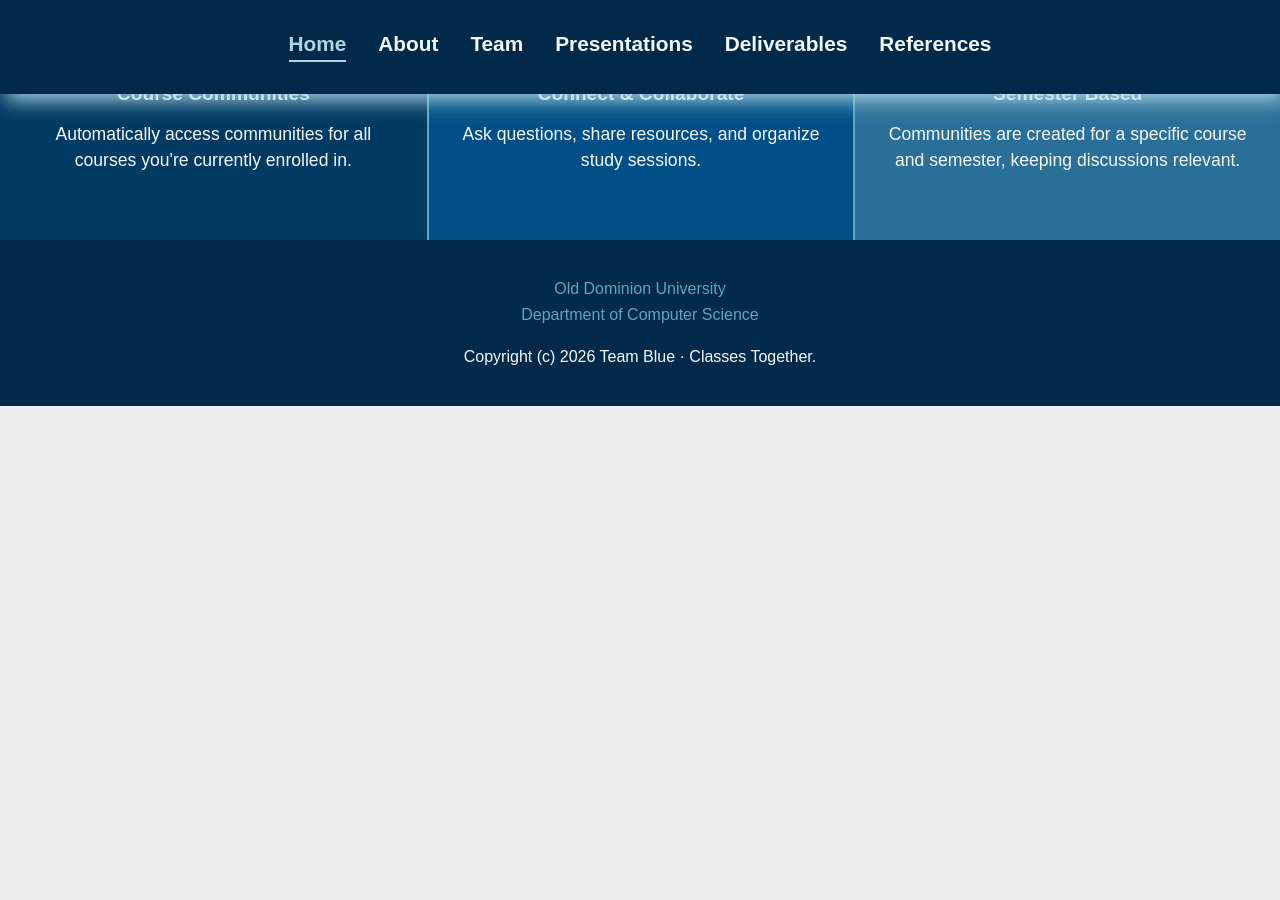
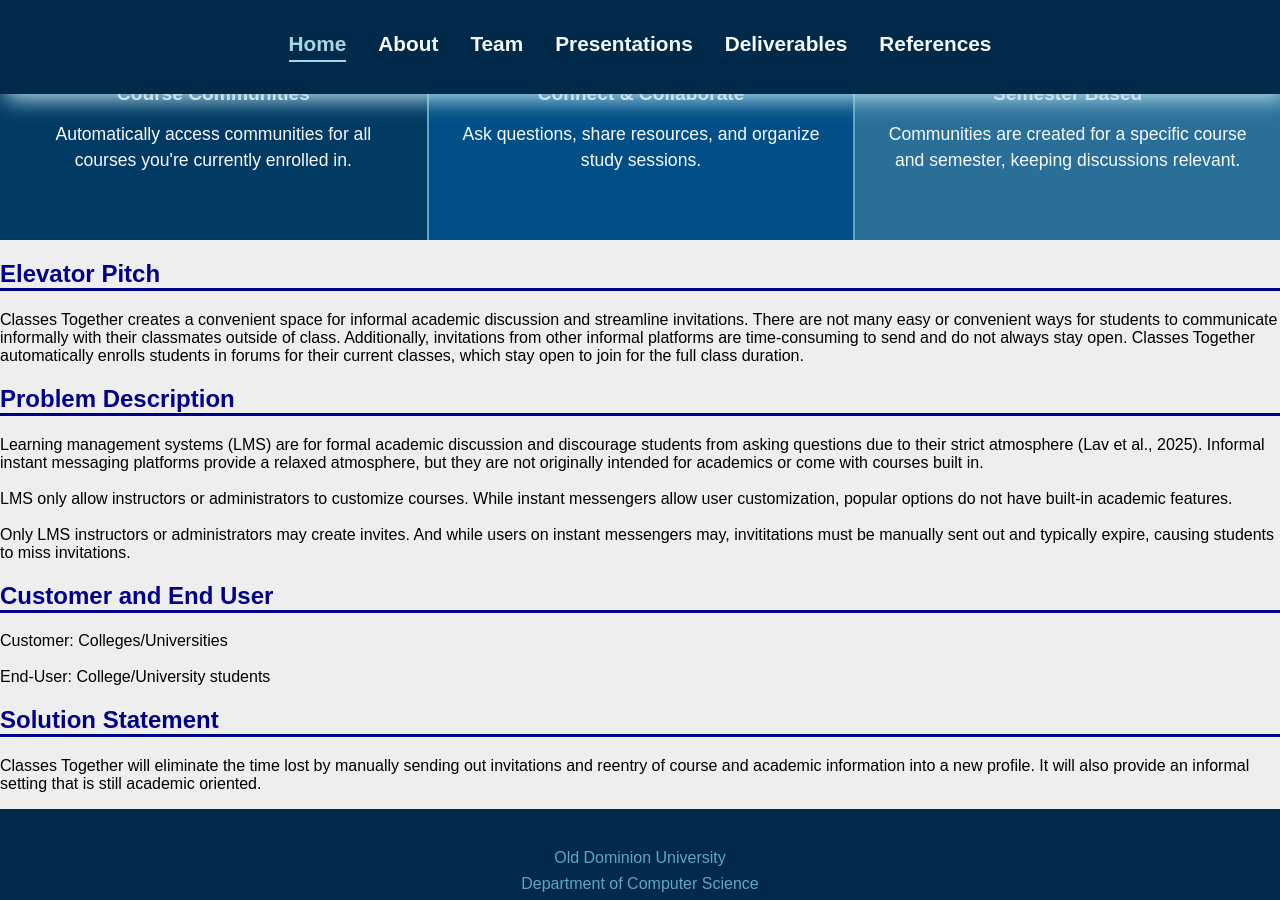
Before and after one commit to classes-together/classes-together.github.io, a Jekyll site: the page built from index.html, in a window 1280 px wide and 900 px high, scrolled down 816 px. Built offline with Jekyll 4.4.1, drawn with Linux system fonts in a browser that asks for light colours; before the commit the page ends 1222 px from its top, so only the background shows below that.

Commit message:
Updated index.html: Added the Elevator Pitch, Problem Description, Customer and End User, and Solution Statement sections on the Classes Together Home page.

```diff
--- a/index.html
+++ b/index.html
@@ -29,4 +29,95 @@ permalink: /
     {% endfor %}
   </div>
 
+  <div style="color: black">
+      <h2
+        style="
+          color: darkblue;
+          border-bottom-style: solid;
+          border-bottom-width: 3.5px;
+          border-bottom-color: darkblue;
+          border-spacing: 10px;
+        "
+      >
+        Elevator Pitch
+      </h2>
+      <!--Begin quoted paragraph from Team Blue - Design Presentation at--->
+      <!--https://docs.google.com/presentation/d/13PMc06cvNT-QpGnVoWdPR5bBrLS7Dn8zI0_n9iXsm_w/edit?slide=id.h39fdb7becff42b16_0_98#slide=id.h39fdb7becff42b16_0_98-->
+      <p>
+        Classes Together creates a convenient space for informal academic
+        discussion and streamline invitations. There are not many easy or
+        convenient ways for students to communicate informally with their
+        classmates outside of class. Additionally, invitations from other
+        informal platforms are time-consuming to send and do not always stay
+        open. Classes Together automatically enrolls students in forums for
+        their current classes, which stay open to join for the full class
+        duration.
+      </p>
+      <!--End quoted paragraph-->
+      <h2
+        style="
+          color: darkblue;
+          border-bottom-style: solid;
+          border-bottom-width: 3.5px;
+          border-bottom-color: darkblue;
+          border-spacing: 10px;
+        "
+      >
+        Problem Description
+      </h2>
+      <!--Begin quoted paragraph from Team Blue - Design Presentation at--->
+      <!--https://docs.google.com/presentation/d/13PMc06cvNT-QpGnVoWdPR5bBrLS7Dn8zI0_n9iXsm_w/edit?slide=id.h39fdb7becff42b16_0_0#slide=id.h39fdb7becff42b16_0_0-->
+      <p>
+        Learning management systems (LMS) are for formal academic discussion and
+        discourage students from asking questions due to their strict atmosphere
+        (Lav et al., 2025). Informal instant messaging platforms provide a
+        relaxed atmosphere, but they are not originally intended for academics
+        or come with courses built in.
+        <br /><br />
+        LMS only allow instructors or administrators to customize courses. While
+        instant messengers allow user customization, popular options do not have
+        built-in academic features.
+        <br /><br />
+        Only LMS instructors or administrators may create invites. And while
+        users on instant messengers may, invititations must be manually sent out
+        and typically expire, causing students to miss invitations.
+      </p>
+      <!--End quoted paragraph-->
+      <h2
+        style="
+          color: darkblue;
+          border-bottom-style: solid;
+          border-bottom-width: 3.5px;
+          border-bottom-color: darkblue;
+          border-spacing: 10px;
+        "
+      >
+        Customer and End User
+      </h2>
+      <p>
+        Customer: Colleges/Universities <br /><br />End-User: College/University
+        students
+      </p>
+      <h2
+        style="
+          color: darkblue;
+          border-bottom-style: solid;
+          border-bottom-width: 3.5px;
+          border-bottom-color: darkblue;
+          border-spacing: 10px;
+        "
+      >
+        Solution Statement
+      </h2>
+      <!--Begin quoted paragraph from Team Blue - Design Presentation at--->
+      <!--https://docs.google.com/presentation/d/13PMc06cvNT-QpGnVoWdPR5bBrLS7Dn8zI0_n9iXsm_w/edit?slide=id.h39fdb7becff42b16_0_15#slide=id.h39fdb7becff42b16_0_15-->
+      <p>
+        Classes Together will eliminate the time lost by manually sending out
+        invitations and reentry of course and academic information into a new
+        profile. It will also provide an informal setting that is still academic
+        oriented.
+      </p>
+      <!--End quoted paragraph-->
+    </div>
+
 </section>
```
